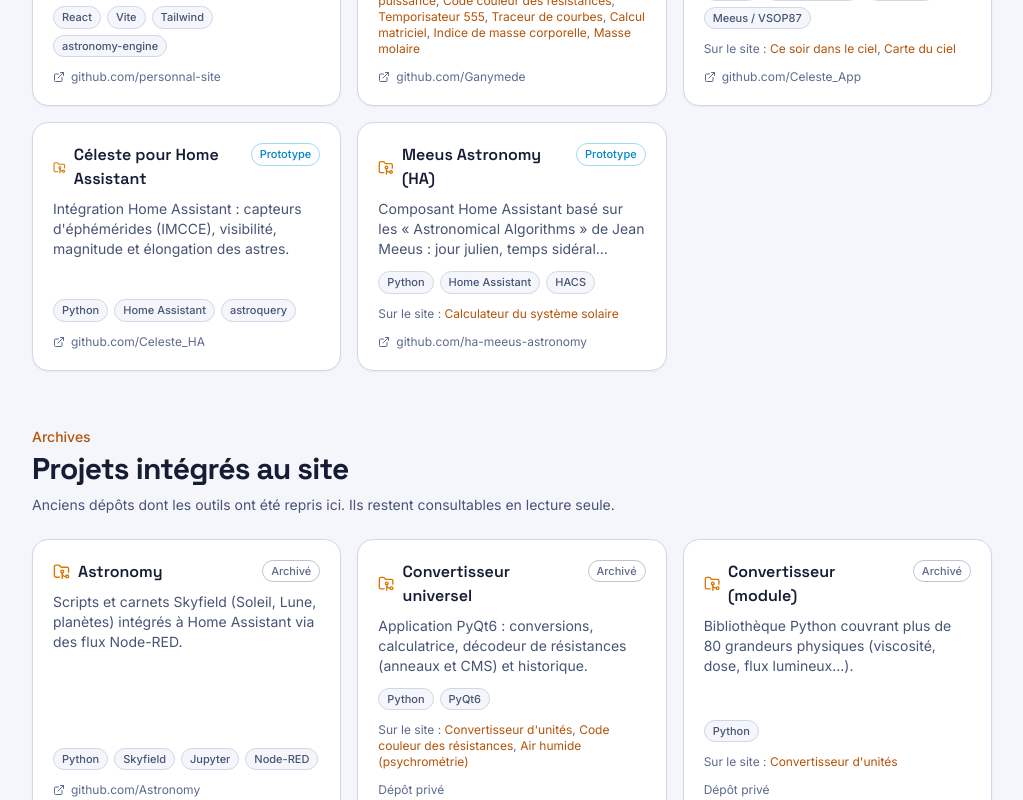
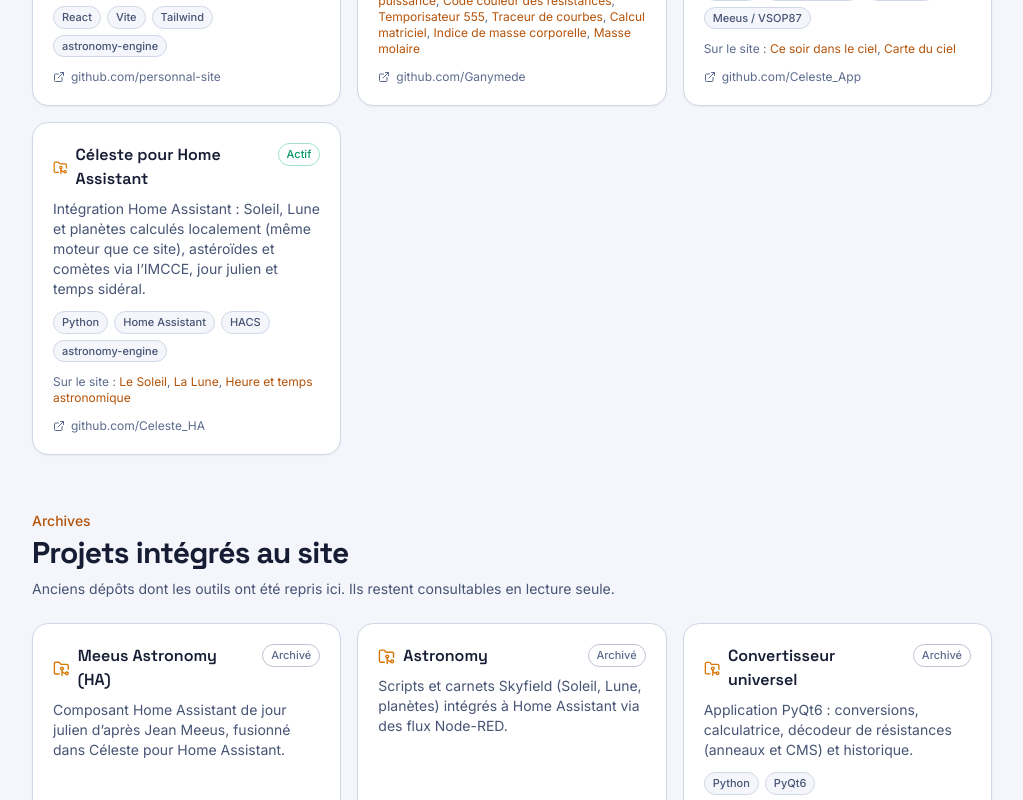
Before and after one commit to Greg50100/personnal-site, a React (Vite) app: page /#/a-propos in a window 1280 px wide. Shown: the part 880-1680 px from the top of the page, without its empty margins (128-1151 px from the left). Built offline with nearby package versions, Linux system fonts and the light colour scheme.

Commit message:
docs: show the merged Céleste Home Assistant integration on the About page
Co-Authored-By: Claude Opus 5.5 <noreply@anthropic.com>
Claude-Session: https://claude.ai/code/session_017p5EYPw54gSBCv8Tdi5s3X

```diff
--- a/src/data/projects.js
+++ b/src/data/projects.js
@@ -36,18 +36,19 @@ export const PROJECTS = [
   {
     repo: 'Celeste_HA',
     title: 'Céleste pour Home Assistant',
-    description: "Intégration Home Assistant : capteurs d'éphémérides (IMCCE), visibilité, magnitude et élongation des astres.",
-    tech: ['Python', 'Home Assistant', 'astroquery'],
-    status: 'prototype',
-    tools: [],
+    description:
+      'Intégration Home Assistant : Soleil, Lune et planètes calculés localement (même moteur que ce site), astéroïdes et comètes via l’IMCCE, jour julien et temps sidéral.',
+    tech: ['Python', 'Home Assistant', 'HACS', 'astronomy-engine'],
+    status: 'actif',
+    tools: ['soleil', 'lune', 'temps-astronomique'],
   },
   {
     repo: 'ha-meeus-astronomy',
     title: 'Meeus Astronomy (HA)',
-    description: "Composant Home Assistant basé sur les « Astronomical Algorithms » de Jean Meeus : jour julien, temps sidéral…",
+    description: 'Composant Home Assistant de jour julien d’après Jean Meeus, fusionné dans Céleste pour Home Assistant.',
     tech: ['Python', 'Home Assistant', 'HACS'],
-    status: 'prototype',
-    tools: ['systeme-solaire'],
+    status: 'archive',
+    tools: ['temps-astronomique'],
   },
   {
     repo: 'Astronomy',
```
